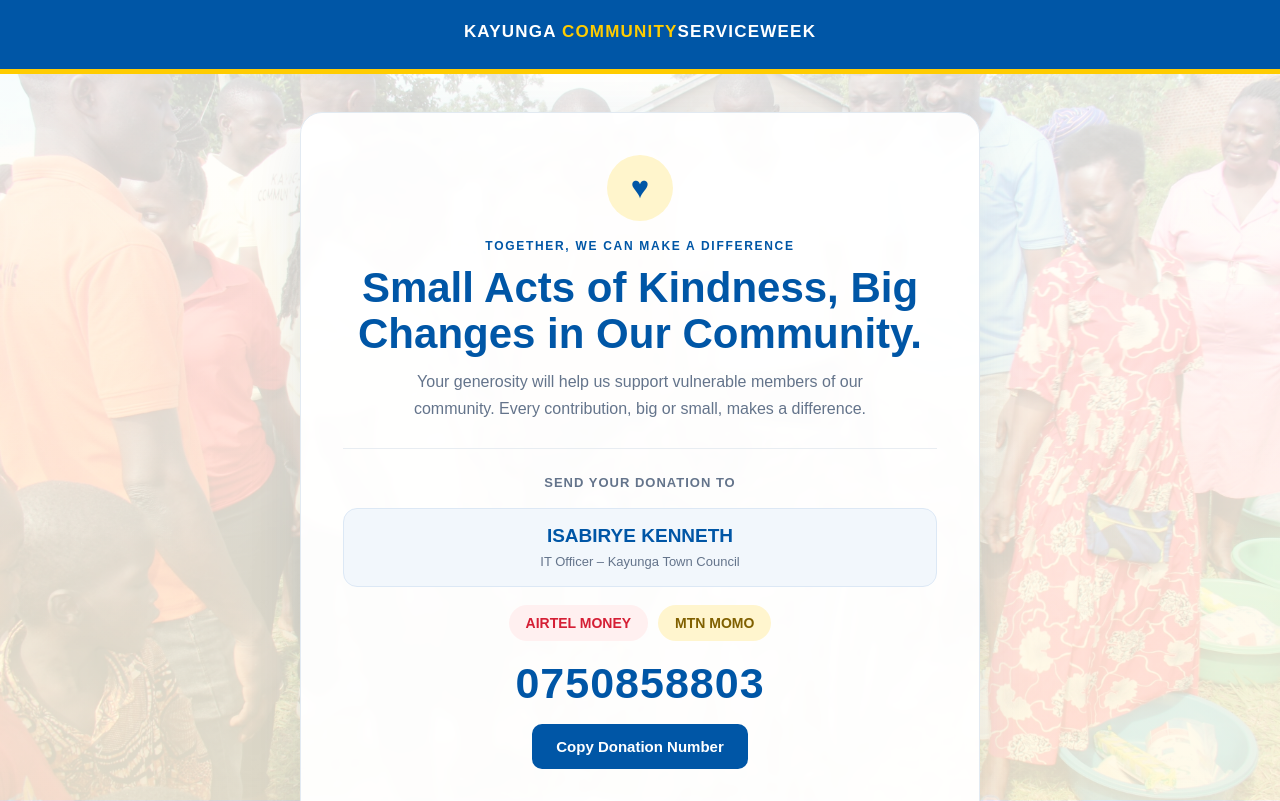
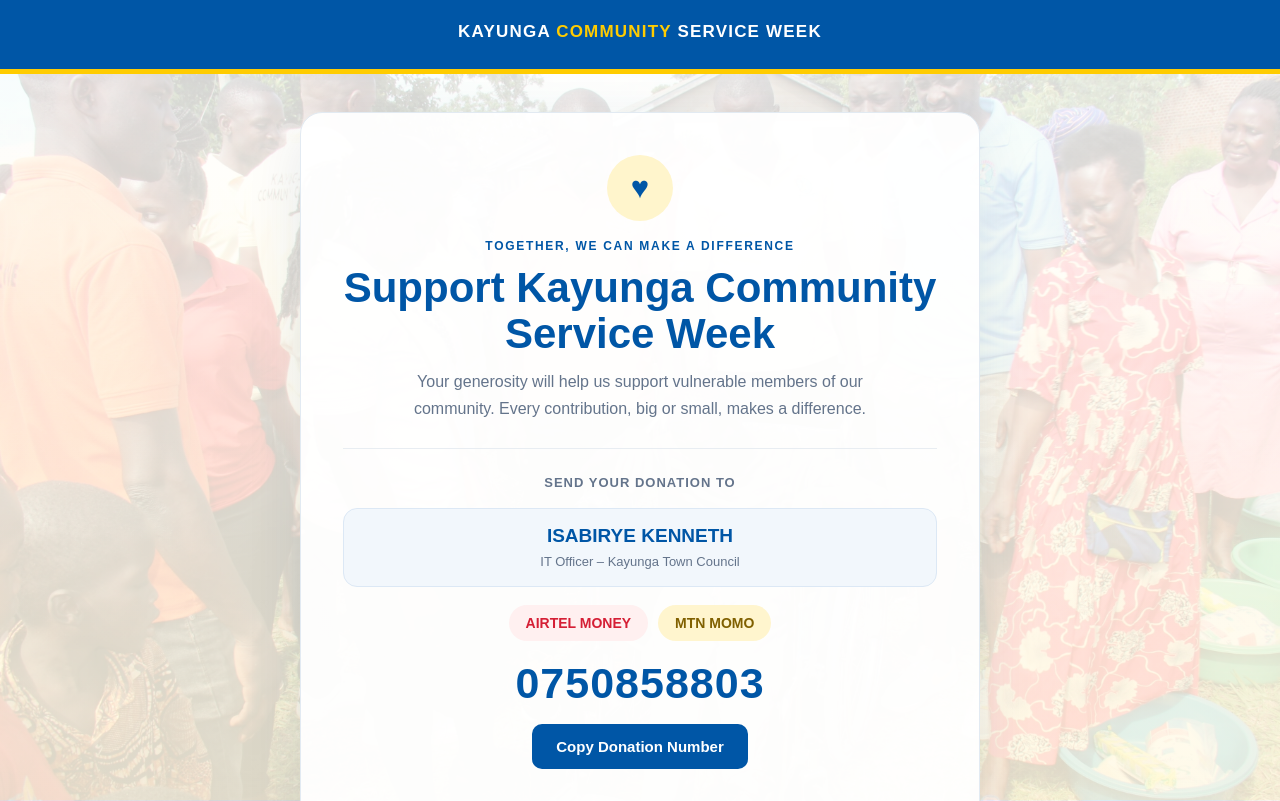
Before and after one commit to kenneth11111/community.github.io, a plain HTML site: page index.html in a window 1280 px wide. Shown: the top 801 px of the page. Drawn offline with Linux system fonts and the light colour scheme.

Commit message:
Update index.html

```diff
--- a/index.html
+++ b/index.html
@@ -59,7 +59,7 @@ main {
 
 .card {
    background: rgba(255,255,255,0.94);
-  backdrop-filter: blur(3px);;
+
   border: 1px solid #e2eaf2;
   border-radius: 22px;
   padding: clamp(24px,5vw,42px);
@@ -251,7 +251,7 @@ footer {
 <body>
 
 <header>
-  <div class="brand">KAYUNGA <span>COMMUNITY</span>SERVICE</span>WEEK</span></div>
+  <div class="brand">KAYUNGA <span>COMMUNITY </span>SERVICE </span>WEEK</span></div>
   <div style="font-size:12px;margin-top:5px;">
 
   </div>
@@ -264,7 +264,7 @@ footer {
 
   <div class="kicker">Together, we can make a difference</div>
 
-  <h1>Small Acts of Kindness, Big Changes in Our Community.</h1>
+  <h1>Support Kayunga Community Service Week</h1>
 
   <p class="intro">
     Your generosity will help us support vulnerable members
```
